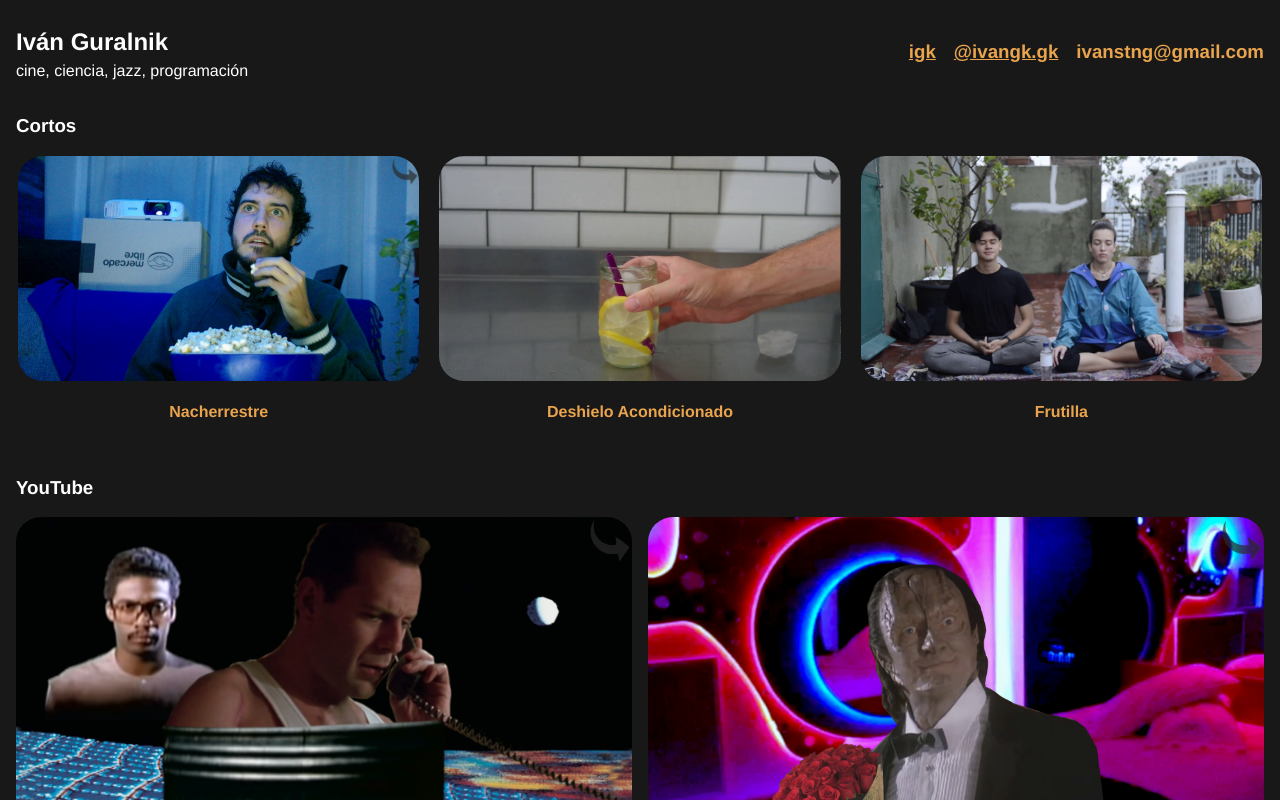
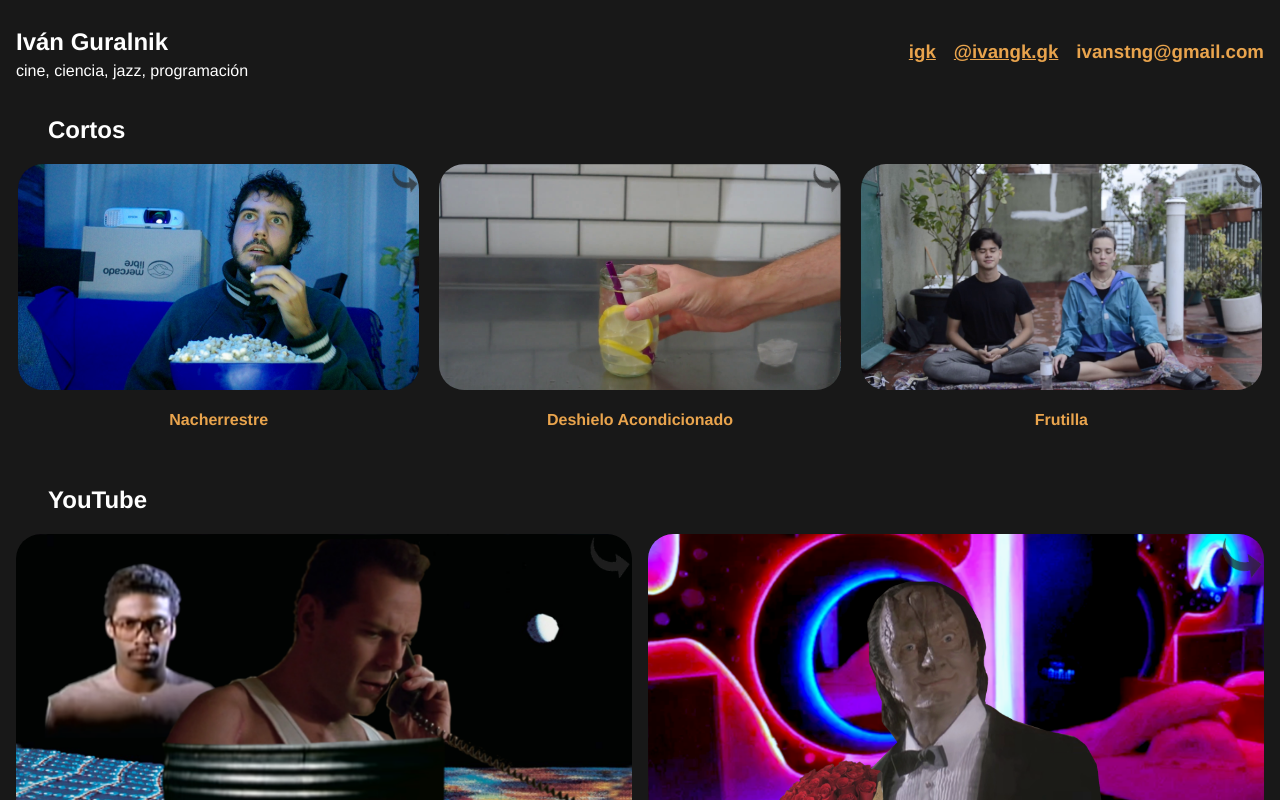
Before and after one commit to istng/portfolio, a Vue app: page / in a window 1280 px wide. Shown: the top 800 px of the page. Built offline with nearby package versions, Linux system fonts and the light colour scheme.

Commit message:
change titles size and position

```diff
--- a/src/components/VideoCategory.vue
+++ b/src/components/VideoCategory.vue
@@ -1,6 +1,6 @@
 <template>
   <div>
-    <h3 class="category-title">{{ title }}</h3>
+    <h2 class="category-title">{{ title }}</h2>
     <div class="video-list-container">
     <ul class="video-list">
       <li class="video-item-list" v-for="video in videos" :key="video.urlId">
@@ -58,5 +58,11 @@ export default defineComponent({
 .category-title {
   color: white;
   text-align: left;
+  margin-left: 2rem;
+}
+@media (width: 411px) {
+  .category-title {
+    margin-left: 3rem;
+  }
 }
 </style>
```
